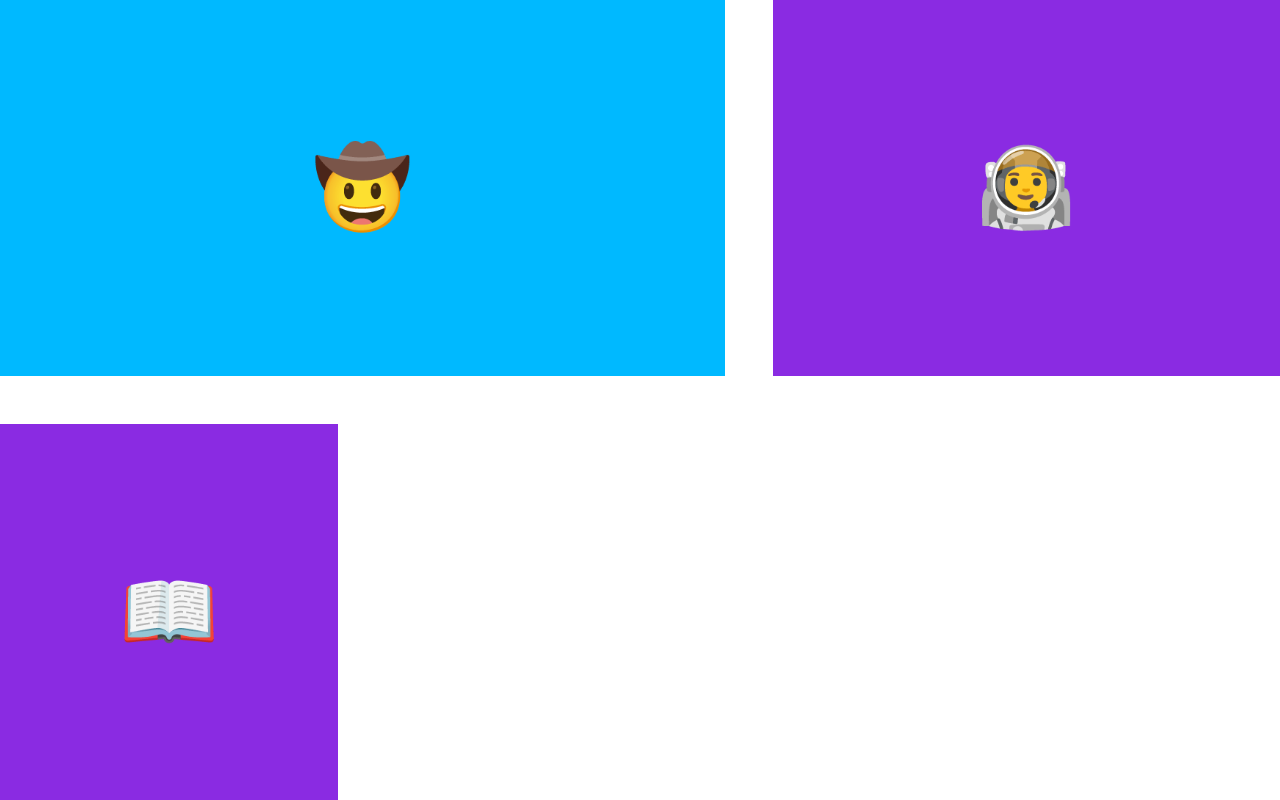
After one commit to AminaB/html-css-js, a web app: file pages/responsive/grid/exercise1.html in a window 1280 px wide. The commit adds this page. Run offline with its HTML, style and script files only (its server is not run), Linux system fonts and the light colour scheme.

Commit message:
grid : exo 1

```diff
--- /dev/null
+++ b/pages/responsive/grid/exercise1.html
@@ -0,0 +1,50 @@
+<!DOCTYPE html>
+<html lang="en">
+
+<head>
+  <meta charset="UTF-8">
+  <meta name="viewport" content="width=device-width, initial-scale=1.0">
+  <title>Grid Placement</title>
+  <style>
+    body {
+      padding: 0;
+      margin: 0;
+    }
+
+    .container {
+      height: 100vh;
+      display: grid;
+      gap: 3rem;
+      grid-template-columns: 1fr 1fr 1.5fr;
+      grid-template-rows: 1fr 1fr;
+    }
+
+    .item {
+      font-size: 5rem;
+      color: white;
+      font-family: Arial, Helvetica, sans-serif;
+      background-color: blueviolet;
+      /* TODO: Use Flexbox to align the text to the center horizontally and vertically.
+      See goal1 image.
+      */
+      display: flex;
+      justify-content: center;
+      align-items: center;
+    }
+    .cowboy{
+      background-color: #00B9FF;
+      grid-column: span 2;
+
+    }
+  </style>
+</head>
+
+<body>
+  <div class="container">
+    <div class="item cowboy">🤠</div>
+    <div class="item astronaut">👨‍🚀</div>
+    <div class="item book">📖</div>
+  </div>
+</body>
+
+</html>
--- a/pages/responsive/grid/test.html
+++ b/pages/responsive/grid/test.html
@@ -68,7 +68,7 @@
     }
     .grid-container {
       display: grid;
-      grid-template-rows: 1fr 1fr 2fr
+      grid-template-rows: 1fr 1fr 2fr;
       grid-template-columns : auto 400px minmax(200px,500px);
       grid-auto-rows : 50px;
 
```
